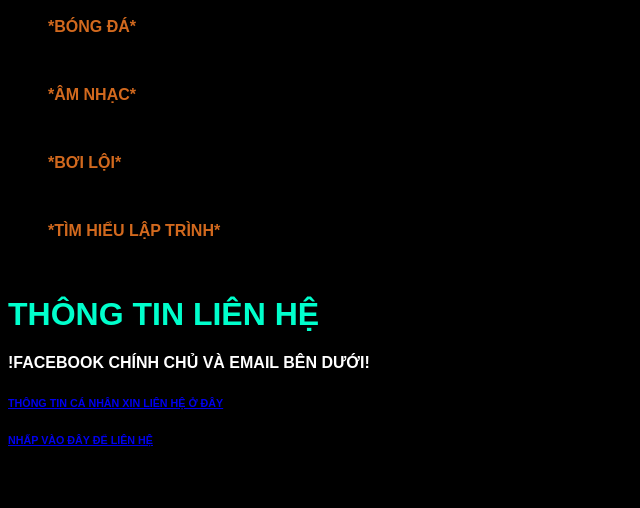
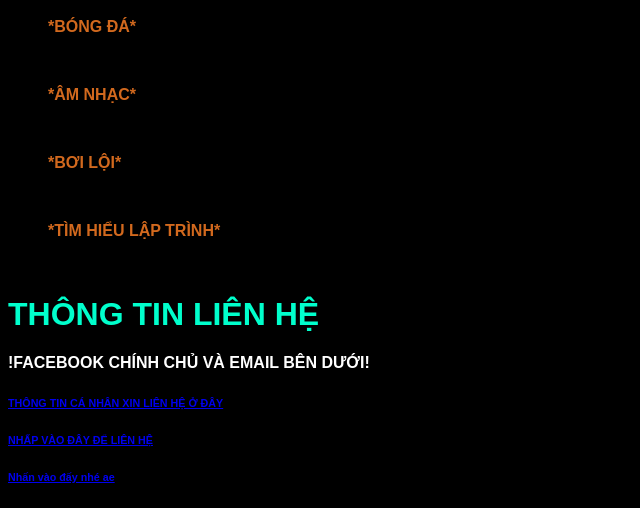
Before and after one commit to lephatdatcr123/lephatdatcr123, a plain HTML site: page index.html in a window 1280 px wide. Shown: the part 686-1194 px from the top of the page, without its empty margins (0-640 px from the left). Before the commit the page ends 1157 px from the top, so only its background shows below. Drawn offline with Linux system fonts and the light colour scheme.

Commit message:
Update index.html

```diff
--- a/index.html
+++ b/index.html
@@ -42,6 +42,7 @@
      <a href="https://www.facebook.com/lephat.datt" target="_blank"> <h6>THÔNG TIN CÁ NHÂN XIN LIÊN HỆ Ở ĐÂY</h6>
 
      <a href="https://mail.google.com/mail/u/0/#inbox" target="_blank"><H6>NHẤP VÀO ĐÂY ĐỂ LIÊN HỆ</H6></a>
+     <a href="https://github.com/lephatdatcr123" target="_blank"><h6> Nhấn vào đấy nhé ae</h6></a>
      </html>
 
 </html>
```
